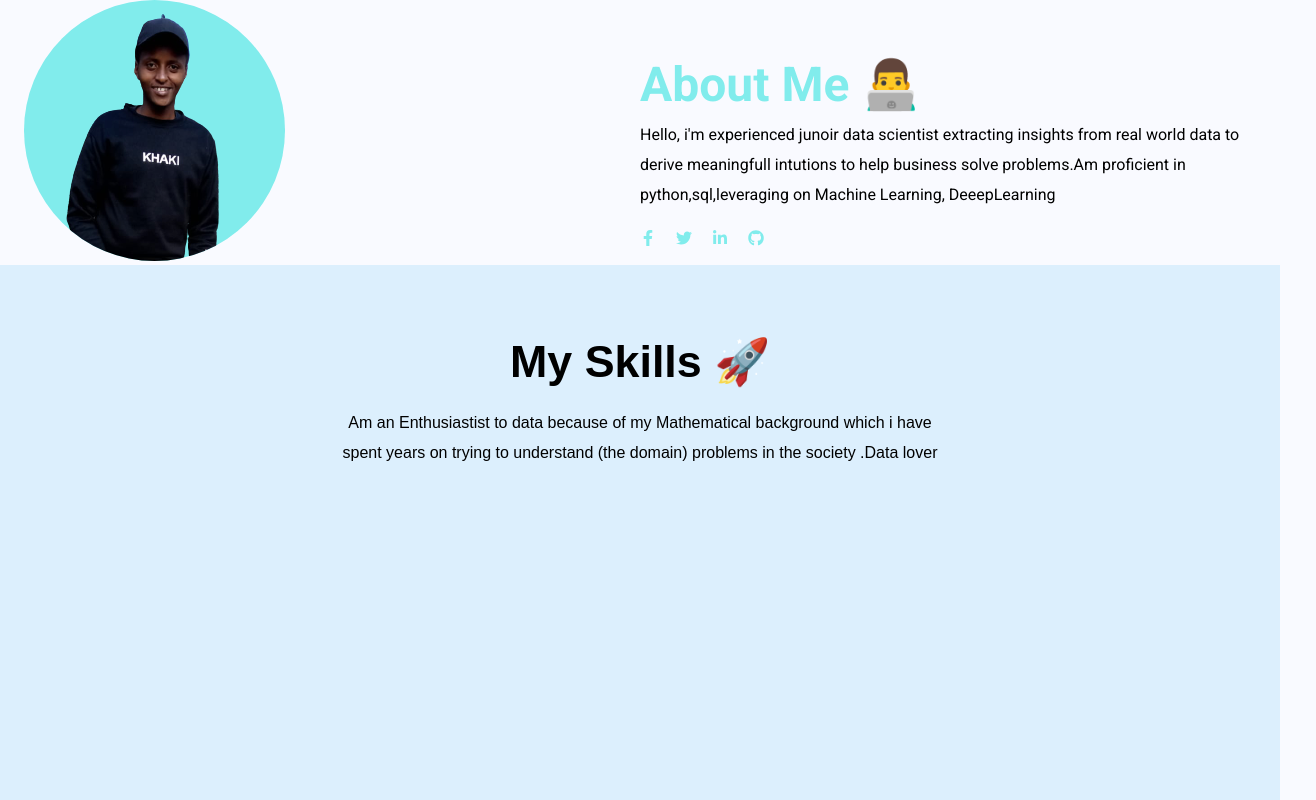
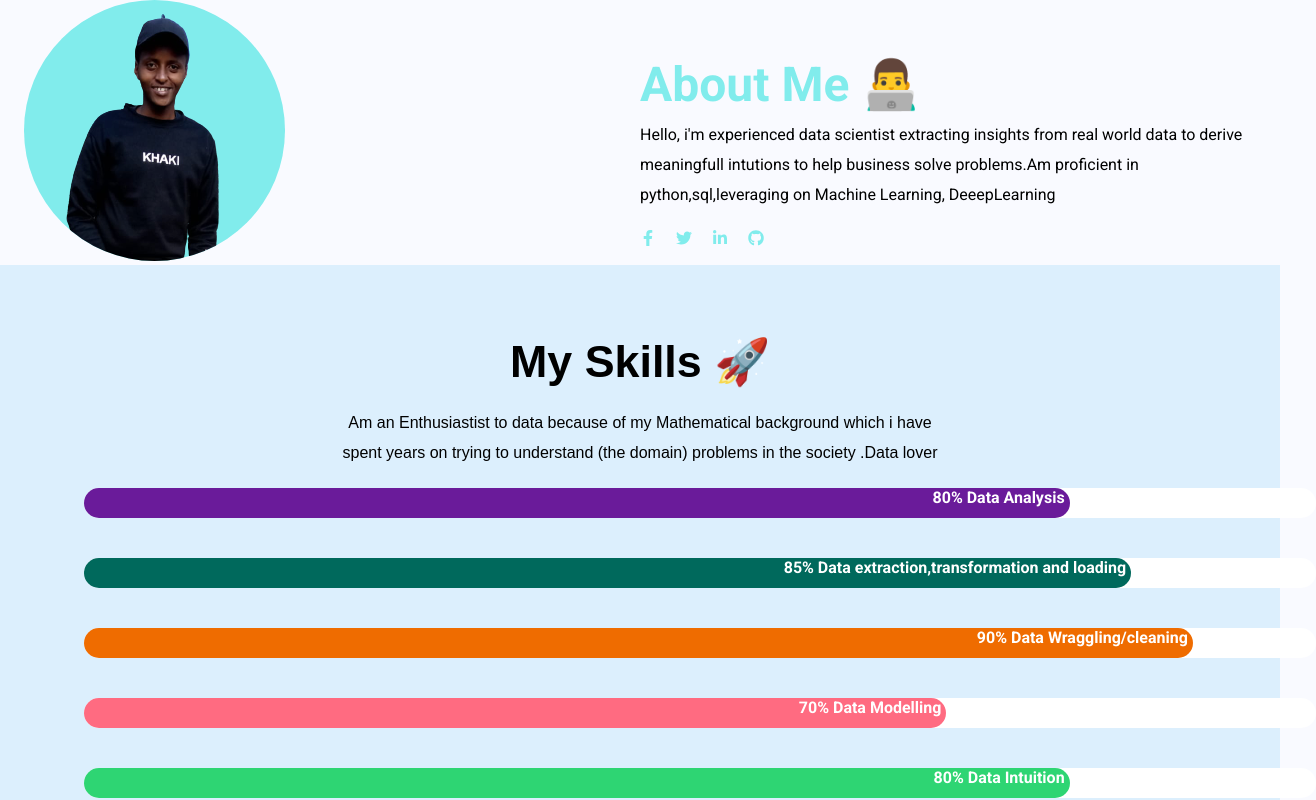
Before and after one commit to joshuandeleva/kreezy, a React (Create React App) app: page / in a window 1280 px wide. Shown: the part 700-1500 px from the top of the page, 1316 px wide, since content can reach past the window. Built offline with nearby package versions, Linux system fonts and the light colour scheme.

Commit message:
progress-bar

```diff
--- a/src/Components/Index.js
+++ b/src/Components/Index.js
@@ -50,11 +50,10 @@ function Index() {
 								<div className="aboutMe__right">
 									<h1>About Me 👨‍💻</h1>
 									<p>
-										Hello, i'm experienced junoir data
-										scientist extracting insights from real
-										world data to derive meaningfull
-										intutions to help business solve
-										problems.Am proficient in
+										Hello, i'm experienced data scientist
+										extracting insights from real world data
+										to derive meaningfull intutions to help
+										business solve problems.Am proficient in
 										python,sql,leveraging on Machine
 										Learning, DeeepLearning
 									</p>
--- /dev/null
+++ b/src/Components/Progressbar.js
@@ -0,0 +1,33 @@
+const Progressbar = (props) => {
+	const { bgcolor, completed, skill } = props;
+	const containerStyles = {
+		height: 30,
+		width: "100%",
+		backgroundColor: "white",
+		borderRadius: 50,
+		margin: 20,
+	};
+
+	const fillerStyles = {
+		height: "100%",
+		width: `${completed}%`,
+		backgroundColor: bgcolor,
+		borderRadius: "inherit",
+		textAlign: "right",
+		transition: "width 2s ease-in-out",
+	};
+
+	const labelStyles = {
+		padding: 5,
+		color: "white",
+		fontWeight: "bold",
+	};
+	return (
+		<div className="progressbars" style={containerStyles}>
+			<div style={fillerStyles}>
+				<span style={labelStyles}>{`${completed}% ${skill}`}</span>
+			</div>
+		</div>
+	);
+};
+export default Progressbar;
--- a/src/Components/Skills.css
+++ b/src/Components/Skills.css
@@ -24,3 +24,11 @@
 	padding-top: 20px;
 	text-align: center;
 }
+.skill-section-show {
+	display: flex;
+	justify-content: center;
+	flex-direction: column;
+	width: 100%;
+	margin-left: 40px;
+	margin-right: 40px;
+}
--- a/src/Components/Skills.js
+++ b/src/Components/Skills.js
@@ -1,7 +1,27 @@
-import React from "react";
+import React, { useEffect, useState } from "react";
 import { Container, Grid } from "@material-ui/core";
+import Progressbar from "./Progressbar";
 import "./Skills.css";
+const Datarenderd = [
+	{ bgcolor: "#6a1b9a", completed: 80, skill: "Data Analysis" },
+	{
+		bgcolor: "#00695c",
+		completed: 85,
+		skill: "Data extraction,transformation and loading",
+	},
+	{ bgcolor: "#ef6c00", completed: 90, skill: "Data Wraggling/cleaning" },
+	{ bgcolor: "#ff6b81", completed: 70, skill: "Data Modelling" },
+	{ bgcolor: "#2ed573", completed: 80, skill: "Data Intuition" },
+	{ bgcolor: "#ff6b81", completed: 95, skill: "Data Visualization" },
+];
 function Skills() {
+	const [completed, setCompleted] = useState(0);
+	useEffect(() => {
+		setInterval(
+			() => setCompleted(Math.floor(Math.random() * 100) + 1),
+			2000
+		);
+	}, [completed]);
 	return (
 		<div className="myskills">
 			<div className="skills-section">
@@ -19,7 +39,16 @@ function Skills() {
 							</div>
 						</Grid>
 						<Grid item xl={12} md={12} lg={12} sm={12}>
-							<div className="skill-section-show"></div>
+							<div className="skill-section-show">
+								{Datarenderd.map((myskill, index) => (
+									<Progressbar
+										key={index}
+										bgcolor={myskill.bgcolor}
+										completed={myskill.completed}
+										skill={myskill.skill}
+									/>
+								))}
+							</div>
 						</Grid>
 					</Grid>
 				</Container>
```
